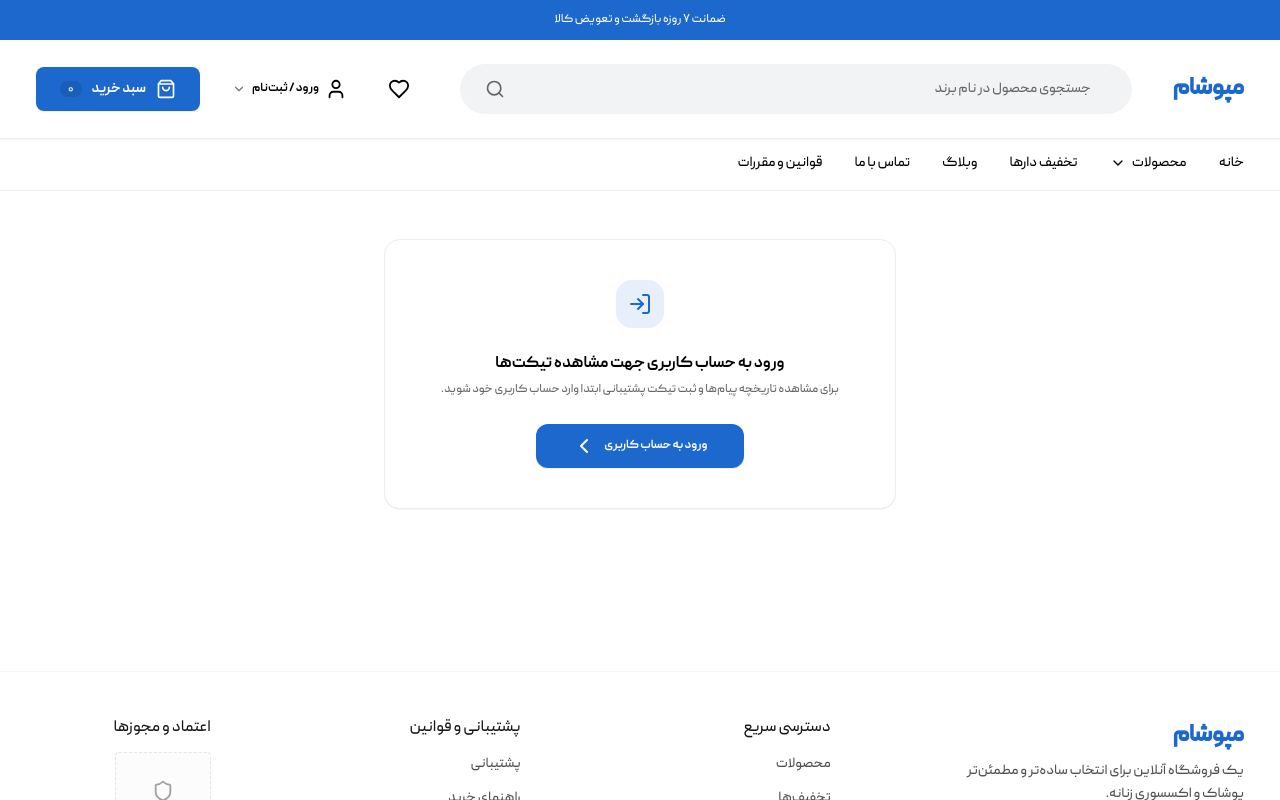
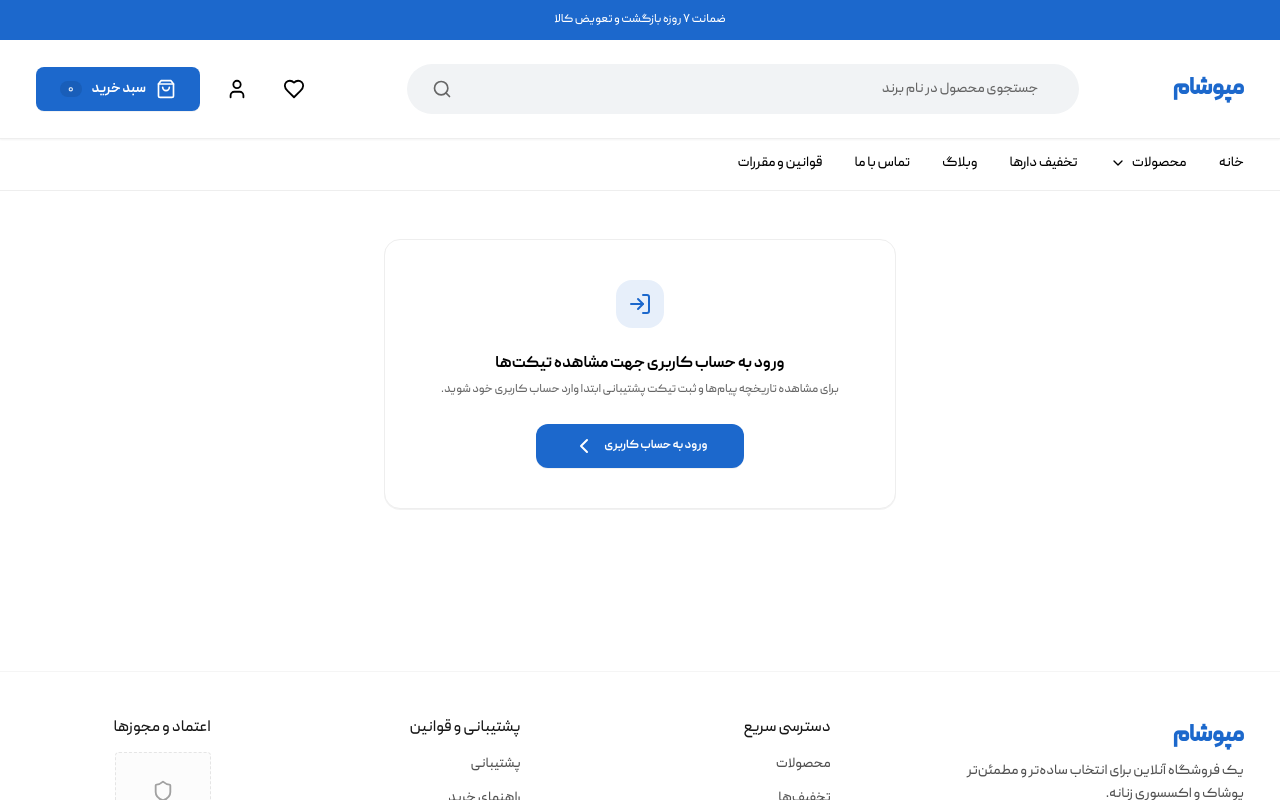
Before and after one commit to depix-ir/mepusham-api, a Next.js app: page /account/support in a window 1280 px wide. Shown: the top 800 px of the page. Built offline with nearby package versions, Linux system fonts and the light colour scheme.

Commit message:
update dropdown on moobile and styles

```diff
--- a/src/app/account/support/page.tsx
+++ b/src/app/account/support/page.tsx
@@ -59,7 +59,7 @@ export default function AccountSupportPage() {
 
   return (
     <div className="py-6 sm:py-10 bg-background min-h-screen pb-24 md:pb-12">
-      <Container>
+      <div className="max-w-[800px] mx-auto">
         <div className="space-y-6">
           <AccountPageHeader
             title="پشتیبانی و تیکت‌ها"
@@ -71,7 +71,7 @@ export default function AccountSupportPage() {
 
           <CustomerTicketList tickets={tickets} />
         </div>
-      </Container>
+      </div>
     </div>
   );
 }
--- a/src/components/layout/AccountDropdown.tsx
+++ b/src/components/layout/AccountDropdown.tsx
@@ -115,24 +115,18 @@ export function AccountDropdown() {
   aria-expanded={isOpen}
   aria-haspopup="true"
   aria-label="حساب کاربری"
-        className={`flex items-center justify-center gap-1.5 rounded-full w-10 h-10 md:w-auto md:h-10 md:px-3 text-sm font-medium text-foreground hover:bg-surface-subtle transition-all focus-visible:outline-none focus-visible:ring-2 focus-visible:ring-primary focus-visible:ring-offset-2 shrink-0 ${
-          isOpen ? "bg-surface-subtle text-primary" : ""
-        }`}
+  className={`hidden md:flex items-center justify-center rounded-full
+    md:w-auto md:h-10 md:px-2.5
+    text-sm font-medium text-foreground
+    hover:bg-surface-subtle transition-all
+    focus-visible:outline-none focus-visible:ring-2
+    focus-visible:ring-primary focus-visible:ring-offset-2
+    shrink-0
+    ${isOpen ? "bg-surface-subtle text-primary" : ""}`}
 >
   <UserIcon size={22} className="shrink-0" />
-        <span className="hidden md:inline-block text-xs font-semibold max-w-[120px] truncate">
-          {isAuthenticated && user
-            ? user.firstName
-              ? user.firstName
-              : "حساب کاربری"
-            : "ورود / ثبت‌نام"}
-        </span>
-        <ChevronDown
-          className={`hidden md:inline-block w-3.5 h-3.5 text-muted transition-transform duration-200 ${
-            isOpen ? "rotate-180 text-primary" : ""
-          }`}
-        />
 </button>
+
 
       {/* Popover Menu Dropdown - Desktop Only */}
       {isOpen && (
@@ -140,7 +134,7 @@ export function AccountDropdown() {
           role="menu"
           aria-orientation="vertical"
           aria-labelledby="account-menu-button"
-          className="hidden md:block absolute left-0 rtl:left-0 rtl:right-auto md:rtl:right-0 md:rtl:left-auto mt-2 w-60 rounded-2xl bg-background border border-border-subtle shadow-xl py-2 z-50 transition-all duration-150 animate-in fade-in slide-in-from-top-2"
+          className="hidden md:block absolute left-0 rtl:left-0 rtl:right-auto md:rtl:right-0 md:rtl:left-auto mt-2 w-60 rounded-2xl bg-background border border-border-subtle shadow-xl p-2 z-50 transition-all duration-150 animate-in fade-in slide-in-from-top-2"
         >
           {isAuthenticated && user ? (
             <>
@@ -148,7 +142,7 @@ export function AccountDropdown() {
               <Link
                 href={routes.account.root}
                 onClick={() => setIsOpen(false)}
-                className="block px-4 py-3 border-b border-border-subtle mb-1 bg-surface-subtle/50 hover:bg-primary/5 rounded-t-2xl transition-colors group cursor-pointer"
+                className="block px-2 py-2 border-b border-border-subtle mb-1  hover:bg-primary/5 rounded-t-2xl transition-colors group cursor-pointer"
               >
                 <p className="text-xs font-bold text-foreground group-hover:text-primary transition-colors truncate">
                   {userDisplayName}
```
Lines whose indentation alone changed are shown as unchanged.
